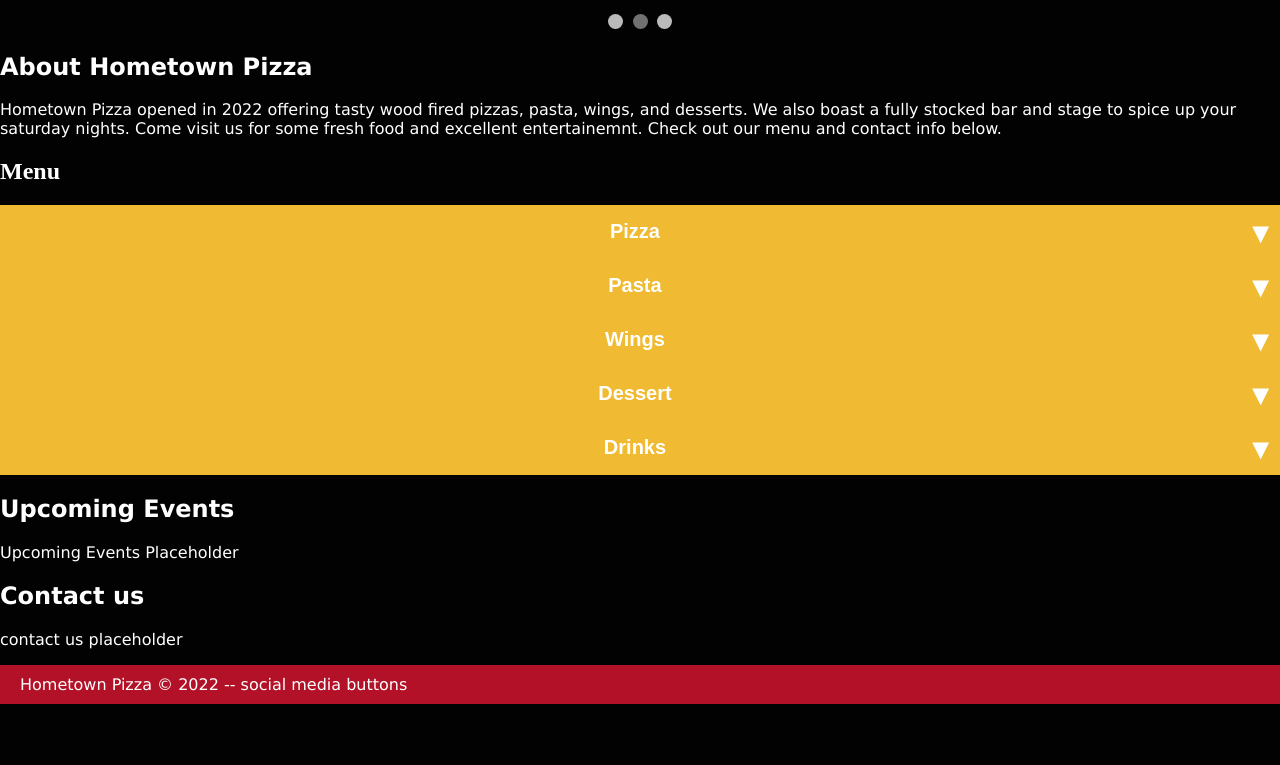
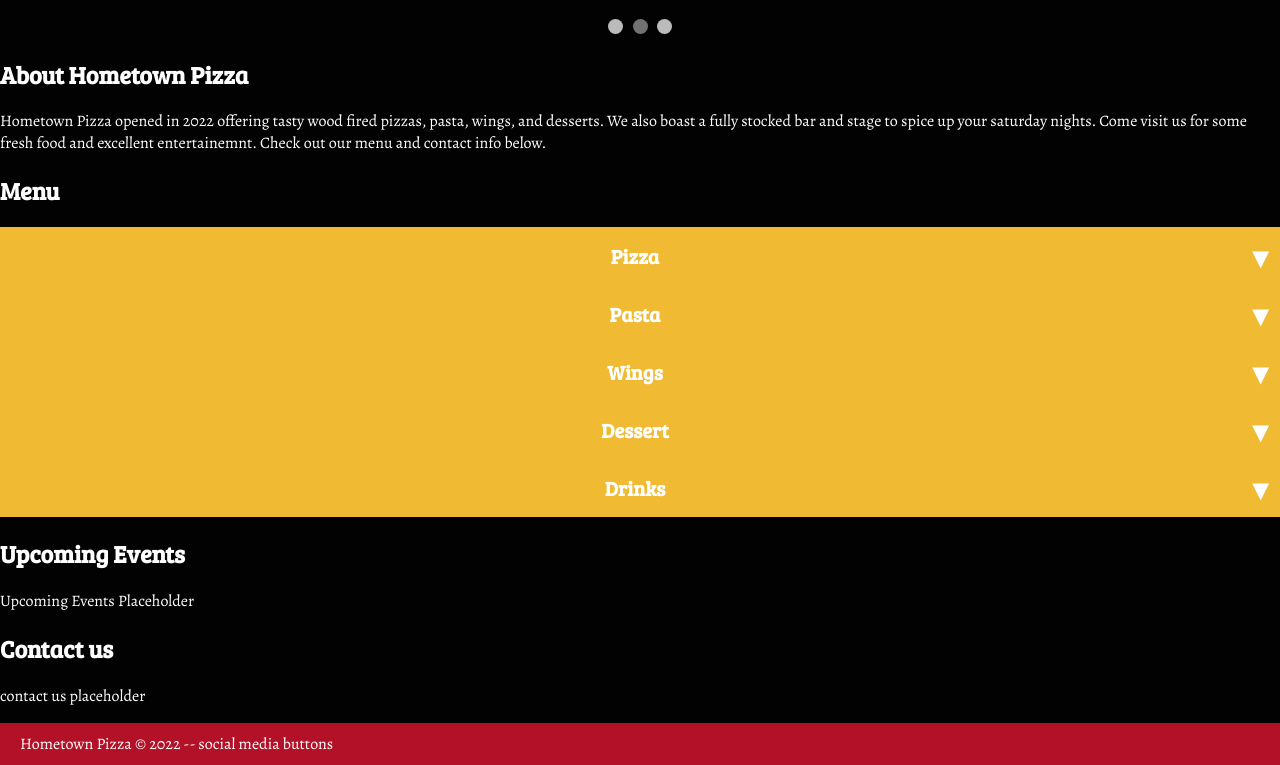
Before and after one commit to beramsey/Code-KY-Web-Dev-1-Thurs-Fall-2022-Final-Project, a plain HTML site: page index.html in a window 1280 px wide. Shown: the part 750-1515 px from the top of the page. Before the commit the page ends 1454 px from the top, so only its background shows below. Drawn offline with nearby package versions, Linux system fonts and the light colour scheme.

Commit message:
Font changes

```diff
--- a/index.html
+++ b/index.html
@@ -5,6 +5,7 @@
     <meta http-equiv="X-UA-Compatible" content="IE=edge">
     <meta name="viewport" content="width=device-width, initial-scale=1.0">
     <link rel="stylesheet" href="style.css" />
+    <link rel="stylesheet" href="https://fonts.googleapis.com/css?family=Alegreya|Bree+Serif">
     <title>Hometown Pizza</title>
 </head>
 <body>
--- a/style.css
+++ b/style.css
@@ -1,7 +1,7 @@
 body {
     background-color: #020202;
     color: white;
-    font-family: Alegreya, Bree;
+    font-family: Alegreya, Bree serif;
     margin: 0;
     padding: 0;
 
@@ -26,6 +26,7 @@ header > img  {
     padding: 20px;
     background-color: #B21127;
     color: white;
+    font-family: Bree Serif;
     }
     .navli {
     list-style: none;
@@ -62,8 +63,17 @@ header > img  {
 main {
 }
 
+h2 {
+  font-family: Bree Serif;
+}
+
+p {
+  font-family: Alegreya;
+}
+
 footer {
     background-color: #B21127;
+    font-family: Alegreya;
     color: white;
     padding: 10px 20px;
 }
@@ -146,6 +156,7 @@ img {vertical-align: middle;}
     cursor: pointer;
     background: #F0BB32;
     color: #ffffff;
+    font-family: Bree Serif;
     font-size: 20px;
     font-weight: bold;
     text-align: center;
@@ -164,7 +175,7 @@ img {vertical-align: middle;}
 
 .accordion__content {
     padding: 0 15px;
-    font-family: Bree;
+    font-family: Alegreya;
     color: white;
     background: #020202;
 
@@ -182,7 +193,7 @@ img {vertical-align: middle;}
 }
 
 .menu {
-    font-family: Bree;
+    font-family: Alegreya;
     font-size: 14px;
 }
 
```
